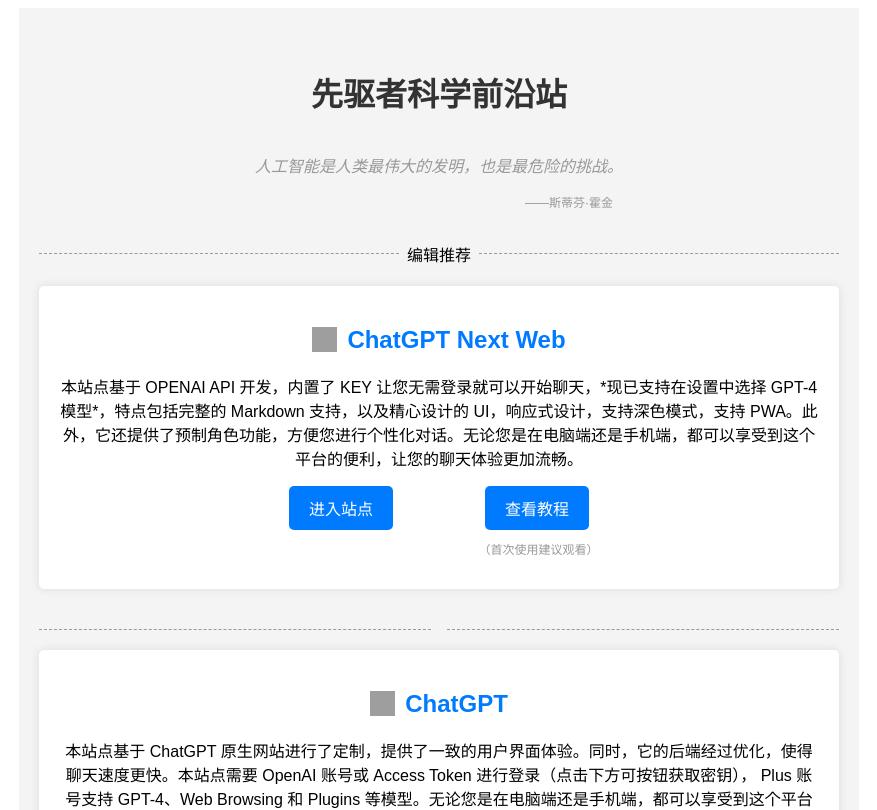
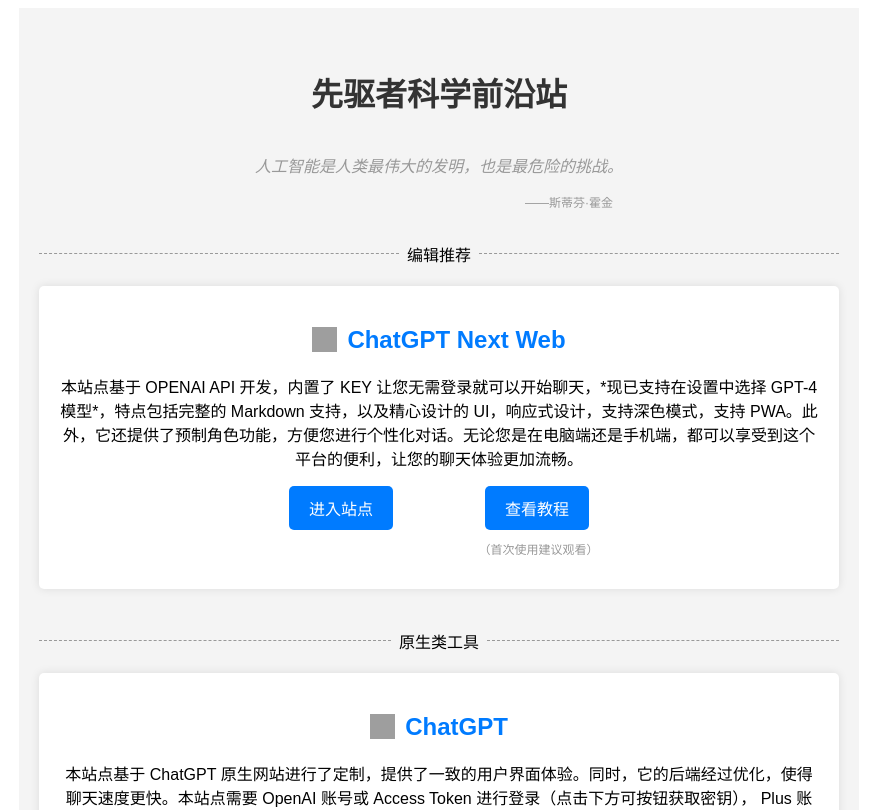
Before and after one commit to cheng7760/AIproject, a React (Create React App) app: page / in a window 1280 px wide. Shown: the top 810 px of the page, without its empty margins (201-1078 px from the left). Built offline with nearby package versions, Linux system fonts and the light colour scheme; grey boxes are pictures that could not be loaded.

Commit message:
Update App.js

```diff
--- a/src/App.js
+++ b/src/App.js
@@ -46,6 +46,7 @@
       </div>
       <div className="category">
         <div className="category-line">
+          <span>原生类工具</span>
         </div>
         <div className="project">
           <h2><img src="https://raw.gitmirror.com/Cyrus-Reed/Cyrus-website/main/public/icons/ChatGPT.png" alt="ChatGPT Icon" className="project-icon" /> ChatGPT</h2>
```
